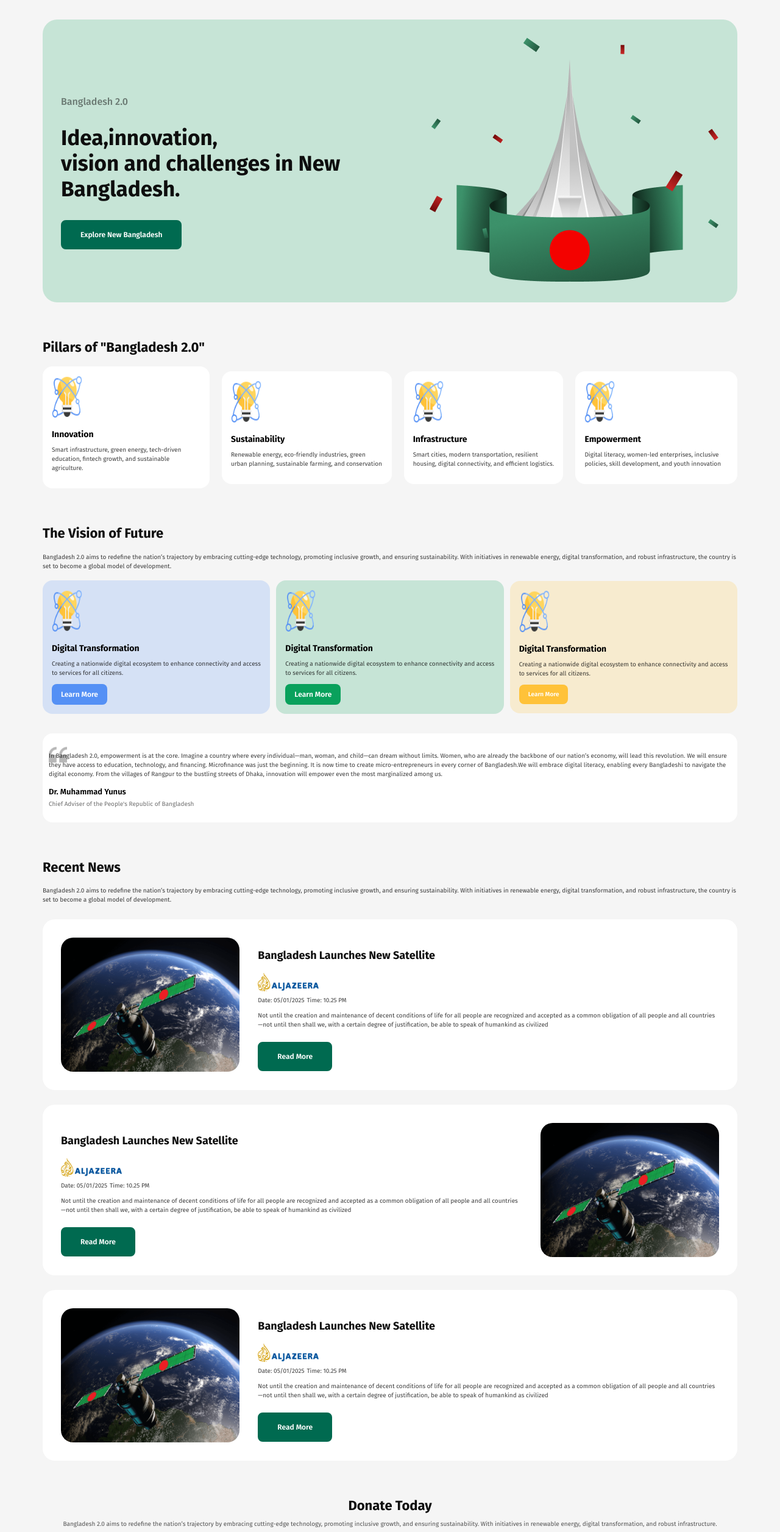
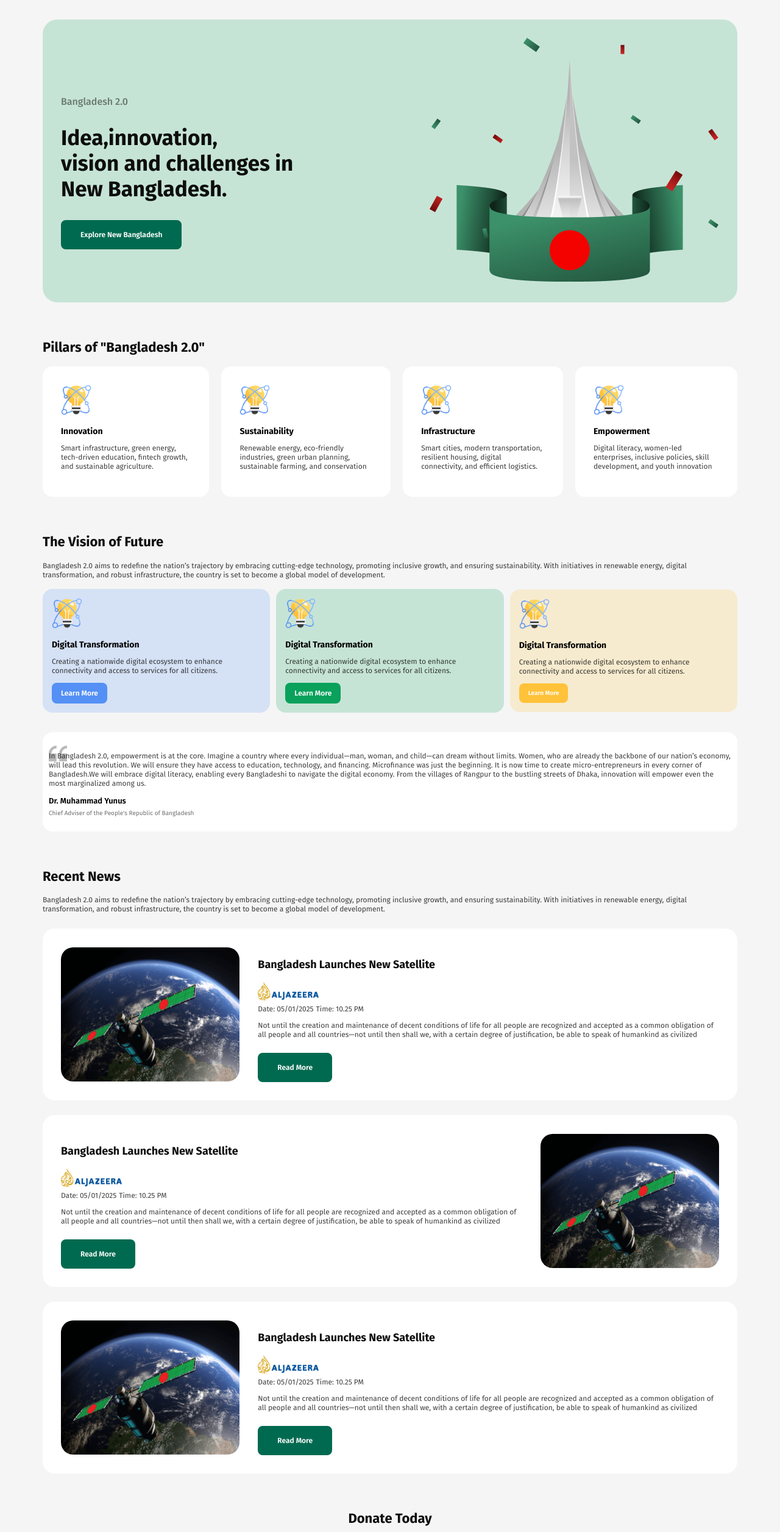
Before and after one commit to MohammadFakhruddin/Assignment-1-BD-2.0, a plain HTML site: page index.html in a window 1280 px wide. Shown: the part 46-2559 px from the top of the page at 61% size. Drawn offline with Linux system fonts and the light colour scheme.

Commit message:
section updated

```diff
--- a/Styles/styles.css
+++ b/Styles/styles.css
@@ -99,12 +99,13 @@ h6          {
 }
 .child-section{
             border-radius: 16px;
-            padding: 15px;
+            padding: 30px;
             background-color: white;
+
 }
 .child-image{
             width: 50px;
-            height: 70px;
+            height: 50px;
 }
 .card-title-area{
             font-family:"Fira Sans", serif ;
@@ -117,7 +118,7 @@ h6          {
 .description-area, time{
             color: rgba(14, 14, 14, 0.8) ;
             font-family:"Fira Sans", serif ;
-            font-size: 10px;
+            font-size: 12px;
             font-style: normal;
             font-weight: 400;
             line-height: 15px;
@@ -255,7 +256,7 @@ h6          {
 
 .donation-text{
                 color: rgba(14, 14, 14, 0.7);
-                font-size: 10px;
+                font-size: 12px;
                 font-family: "Fira Sans", serif;
                 font-weight: 400;
                 font-style: normal;
@@ -300,7 +301,7 @@ input[type = button] {
 }
 .newsletter-area{
     background-color:#C6E4D6 ;
-    padding: 30px;
+    padding: 50px;
     margin-top: 60px;
     border-radius: 24px;
 }
--- a/index.html
+++ b/index.html
@@ -24,7 +24,7 @@
             <div>
                 <h6>Bangladesh 2.0</h6>
                 <h1 class="banner-title">Idea,innovation, <br>
-                vision and challenges in New Bangladesh.</h1>
+                vision and challenges in <br>New Bangladesh.</h1>
                 <button class="primary-button">Explore New Bangladesh</button>
             </div>
             <!-- banner image area -->
@@ -175,7 +175,8 @@
 <!-- Subscribe Newsletter Section Start -->
 <div class="newsletter-area">
     <h2 class="donation-title">Subscribe Newsletter</h2>
-    <p class="donation-text">Bangladesh 2.0 aims to redefine the nation’s trajectory by embracing cutting-edge technology, promoting inclusive growth.</p>
+    <p class="donation-text">Bangladesh 2.0 aims to redefine the nation’s trajectory by embracing cutting-edge technology, promoting inclusive growth. and ensuring sustainability. <br>
+        With initiatives in renewable energy, digital transformation, and robust infrastructure.</p>
         <form class="" action="">
            <div class="subscription">
             <input type="email" name="email" id="email" placeholder="Enter your email here">
```
